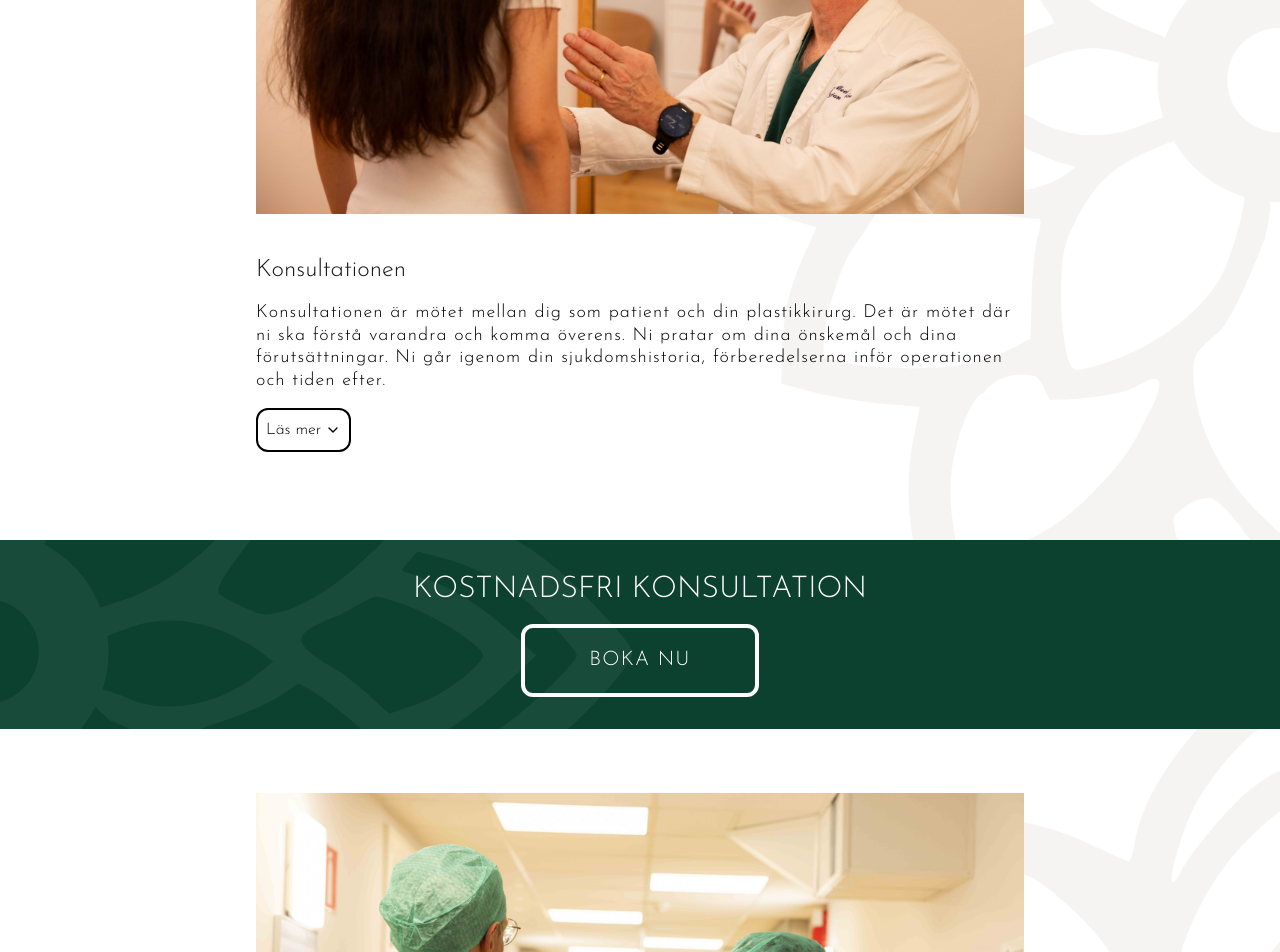
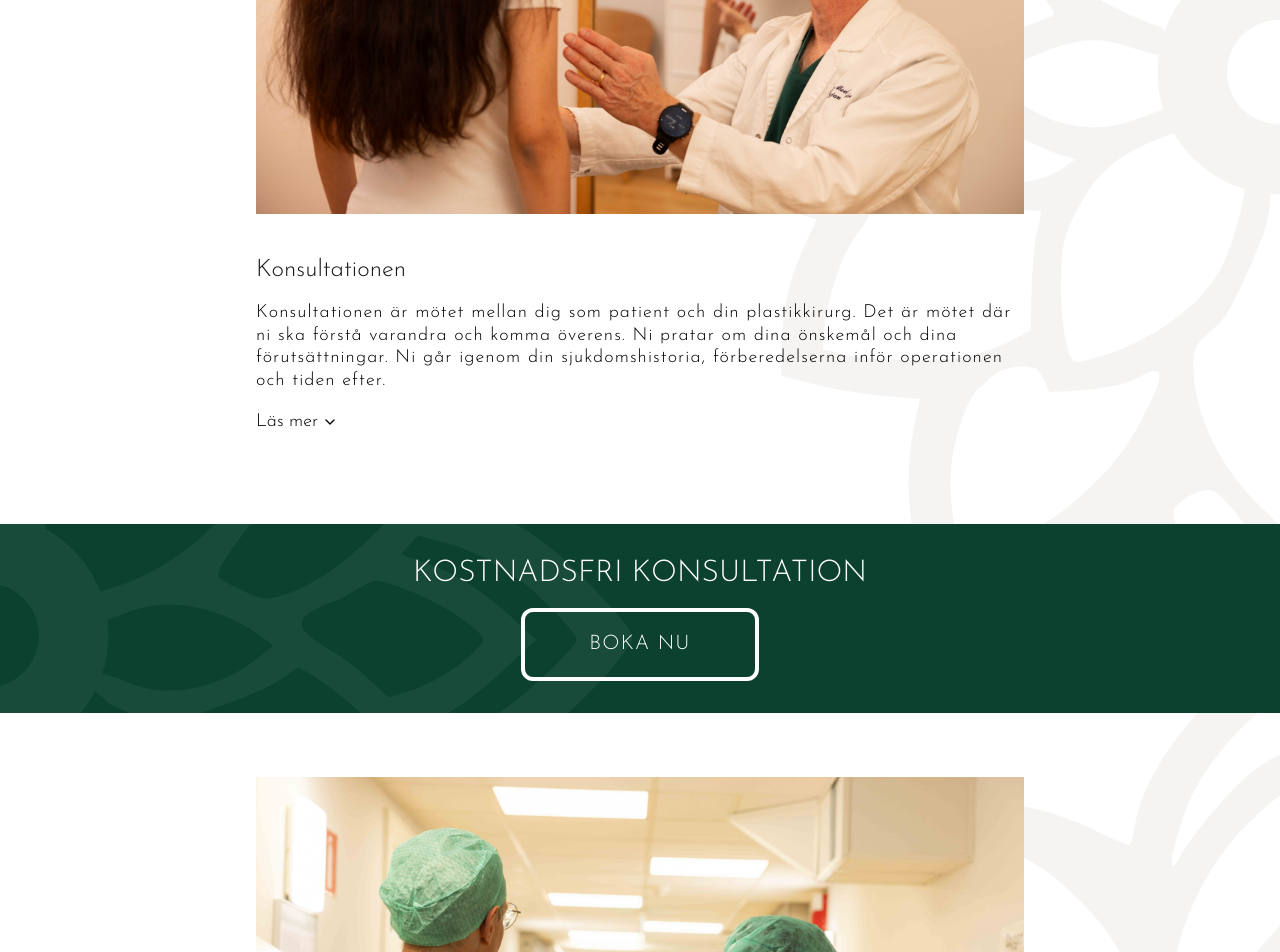
Before and after one commit to dahliakliniken/drgribbe, a Next.js app: page /brostoperationer in a window 1280 px wide. Shown: the part 1476-2428 px from the top of the page. Built offline with nearby package versions, Linux system fonts and the light colour scheme; a web font is replaced by a local one.

Commit message:
feat: add textButton prop to Button component and update styles for Breadcrumbs and A components

```diff
--- a/src/app/components/inputs/Button.tsx
+++ b/src/app/components/inputs/Button.tsx
@@ -8,6 +8,7 @@ type ButtonProps = {
   className?: string
   ariaExpanded?: boolean
   ariaControls?: string
+  textButton?: boolean
   children: React.ReactNode
 }
 
@@ -19,6 +20,7 @@ export const Button = ({
   className,
   ariaExpanded,
   ariaControls,
+  textButton,
   children
 }: ButtonProps) => {
   return (
@@ -31,12 +33,12 @@ export const Button = ({
         'flex items-center gap-1 rounded-xl bg-transparent',
         {
           'w-full': fullWidth,
-          'border-2 p-2': small,
-          'border-4 px-16 py-5 text-lg': !small,
-          'border-black text-black hover:border-slate-500 hover:text-slate-500':
-            inverted,
+          'border-2 p-2': small && !textButton,
+          'border-4 px-16 py-5 text-lg': !small && !textButton,
+          'hover:border-gold hover:text-gold border-black text-black': inverted,
           'border-white text-white hover:border-beige hover:text-beige':
-            !inverted
+            !inverted,
+          'border-none px-0 py-0 text-lg hover:underline': textButton
         }
       )}
     >
--- a/src/app/components/navigation/Breadcrumbs.tsx
+++ b/src/app/components/navigation/Breadcrumbs.tsx
@@ -10,8 +10,8 @@ export const Breadcrumbs = () => {
   const paths = usePathname()
   const pathNames = paths.split('/').filter((path) => path)
   const separator = <span>{' / '}</span>
-  const activeClass = 'mx-2 font-bold'
-  const listClasses = 'hover:underline mx-2'
+  const activeClass = 'mx-2 text-gold'
+  const listClasses = 'hover:underline hover:text-gold mx-2'
 
   /* Don't show breadcrumbs on the home page */
   if (paths === '/') {
--- a/src/app/components/surfaces/ExpandableTextBox.tsx
+++ b/src/app/components/surfaces/ExpandableTextBox.tsx
@@ -74,8 +74,8 @@ export const ExpandableTextBox = ({
         ))}
       </div>
       <Button
+        textButton
         inverted
-        small
         ariaExpanded={isExpanded}
         ariaControls="expandable-content"
         onClick={toggleExpand}
--- a/src/app/components/typography/A.tsx
+++ b/src/app/components/typography/A.tsx
@@ -47,7 +47,7 @@ export const A = forwardRef<HTMLAnchorElement, AProps>(
       'hover:underline underline underline-offset-3',
       {
         'text-white': white,
-        'text-black': !white
+        'text-black hover:text-gold': !white
       }
     )
     const overlayClass =
--- a/src/app/globals.css
+++ b/src/app/globals.css
@@ -32,9 +32,9 @@ strong {
   font-weight: 700;
 }
 
-button:focus,
-input:focus,
-a:focus {
+button:active,
+input:active,
+a:active {
   outline: 2px solid #9C874C;
   border-radius: 4px;
   outline-offset: 4px;
@@ -78,20 +78,3 @@ a:focus {
   display: block;
   color: #9C874C;
 }
-
-@keyframes page-bounce {
-  0%, 100% { transform: translateY(0); }
-  25% { transform: translateY(-15px); }
-  50% { transform: translateY(0); }
-  75% { transform: translateY(-5px); }
-}
-.animate-page-bounce {
-  animation: page-bounce 0.8s ease-in-out;
-}
-@keyframes bounce {
-  0%, 100% { transform: translateY(0); }
-  50% { transform: translateY(-10px); }
-}
-.animate-bounce {
-  animation: bounce 1.5s infinite;
-}
```
